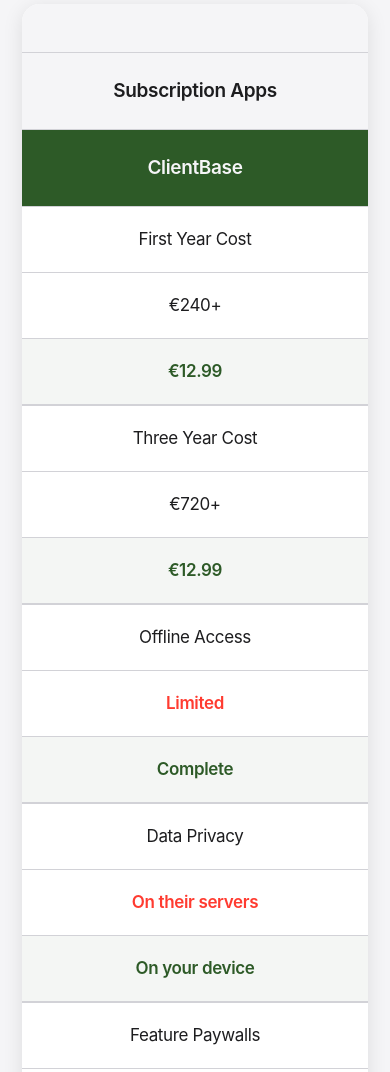
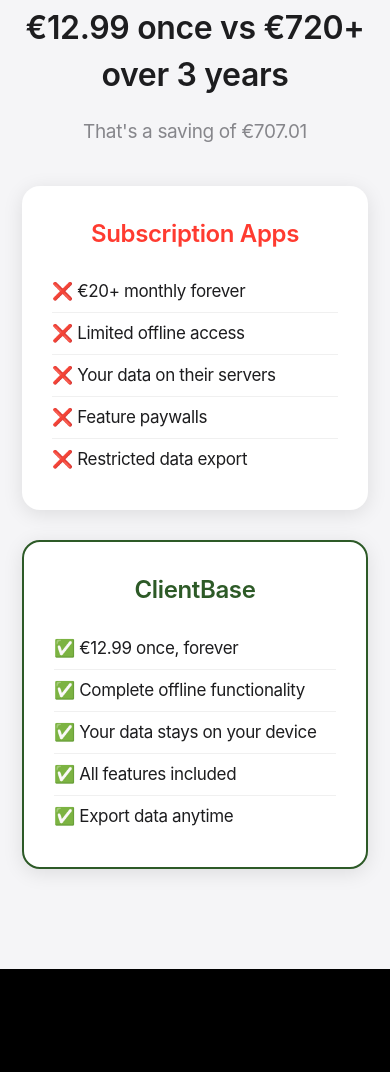
Before and after one commit to daraghbee/GetClientBase, a plain HTML site: page index.html in a window 390 px wide. Shown: the part 3919-4991 px from the top of the page. Drawn offline with Linux system fonts and the light colour scheme.

Commit message:
Update index.html

```diff
--- a/index.html
+++ b/index.html
@@ -442,18 +442,12 @@
             font-size: 56px;
         }
 
-        .table-header {
-            grid-template-columns: 1fr;
+        .comparison-table {
+            display: none !important;
         }
 
-        .table-row {
-            grid-template-columns: 1fr;
-        }
-
-        .table-header div,
-        .table-cell {
-            border-right: none;
-            border-bottom: 1px solid #d2d2d7;
+        .mobile-comparison {
+            display: block !important;
         }
 
         .hero-cta {
@@ -684,6 +678,38 @@
                 <div class="table-cell check">Anytime</div>
             </div>
         </div>
+
+        <!-- Mobile-friendly summary -->
+        <div class="mobile-comparison fade-up" style="display: none;">
+            <div style="text-align: center; margin-bottom: 40px;">
+                <h3 style="font-size: 32px; font-weight: 600; color: #1d1d1f; margin-bottom: 20px;">€12.99 once vs €720+ over 3 years</h3>
+                <p style="font-size: 19px; color: #86868b;">That's a saving of €707.01</p>
+            </div>
+
+            <div style="display: grid; gap: 30px; max-width: 600px; margin: 0 auto;">
+                <div style="background: #fff; padding: 30px; border-radius: 18px; box-shadow: 0 4px 20px rgba(0,0,0,0.1);">
+                    <h4 style="font-size: 24px; font-weight: 600; color: #ff3b30; margin-bottom: 20px; text-align: center;">Subscription Apps</h4>
+                    <ul style="list-style: none; font-size: 17px; color: #1d1d1f;">
+                        <li style="padding: 8px 0; border-bottom: 1px solid #f0f0f0;">❌ €20+ monthly forever</li>
+                        <li style="padding: 8px 0; border-bottom: 1px solid #f0f0f0;">❌ Limited offline access</li>
+                        <li style="padding: 8px 0; border-bottom: 1px solid #f0f0f0;">❌ Your data on their servers</li>
+                        <li style="padding: 8px 0; border-bottom: 1px solid #f0f0f0;">❌ Feature paywalls</li>
+                        <li style="padding: 8px 0;">❌ Restricted data export</li>
+                    </ul>
+                </div>
+
+                <div style="background: #fff; padding: 30px; border-radius: 18px; box-shadow: 0 4px 20px rgba(0,0,0,0.1); border: 2px solid #2d5a27;">
+                    <h4 style="font-size: 24px; font-weight: 600; color: #2d5a27; margin-bottom: 20px; text-align: center;">ClientBase</h4>
+                    <ul style="list-style: none; font-size: 17px; color: #1d1d1f;">
+                        <li style="padding: 8px 0; border-bottom: 1px solid #f0f0f0;">✅ €12.99 once, forever</li>
+                        <li style="padding: 8px 0; border-bottom: 1px solid #f0f0f0;">✅ Complete offline functionality</li>
+                        <li style="padding: 8px 0; border-bottom: 1px solid #f0f0f0;">✅ Your data stays on your device</li>
+                        <li style="padding: 8px 0; border-bottom: 1px solid #f0f0f0;">✅ All features included</li>
+                        <li style="padding: 8px 0;">✅ Export data anytime</li>
+                    </ul>
+                </div>
+            </div>
+        </div>
     </div>
 </section>
 
```
